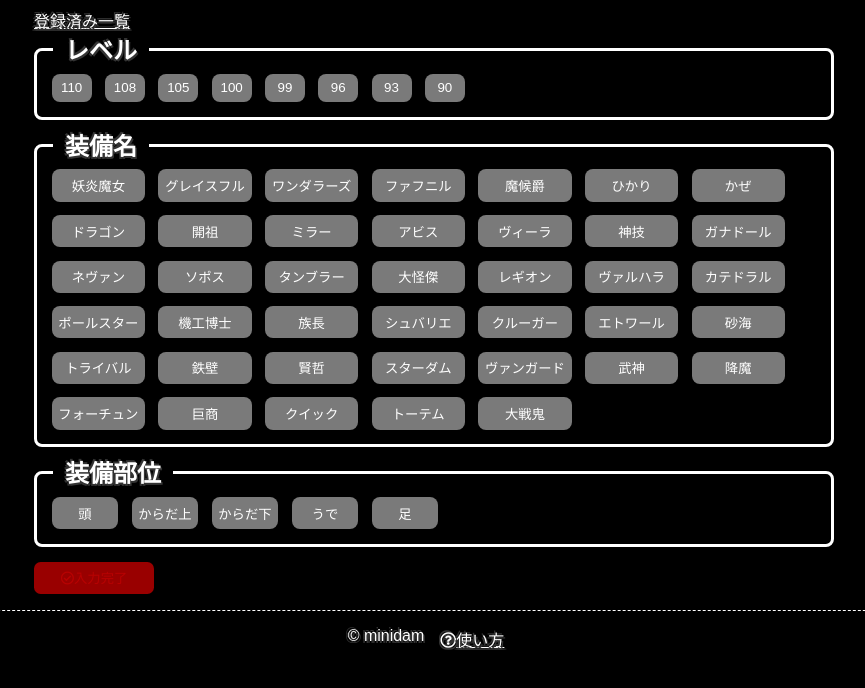
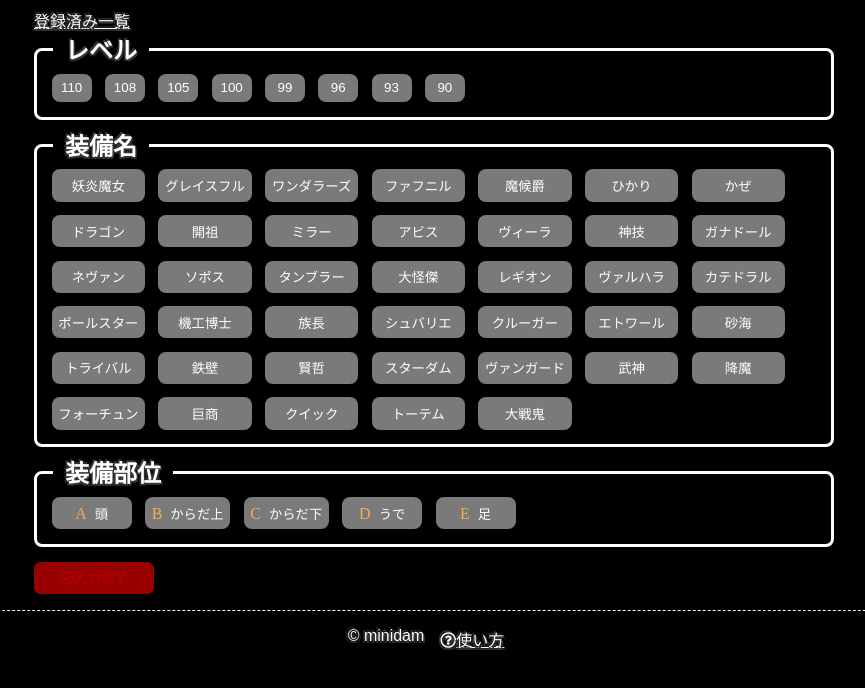
Before and after one commit to minidamjp/dqxarmor, an Angular app: page /a/new in a window 1280 px wide. Shown: the top 688 px of the page, without its empty margins (206-1071 px from the left). Built offline with nearby package versions, Linux system fonts and the light colour scheme; a web font is replaced by a local one.

Commit message:
Webアイコンを作ってWebフォント化したやつ設定したよ

```diff
--- a/src/app/armor-add/armor-add.component.html
+++ b/src/app/armor-add/armor-add.component.html
@@ -21,7 +21,7 @@
     <div class="container">
         <span class="title"><h2>装備部位</h2></span>
         <div class="buttons">
-            <button type="button" [class.hidden]="selectedSeries!==null && selectedSeries.noPartsList.includes(part.id)" [class.selected]="part.id===selectedPart?.id" (click)="selectPart(part)"  *ngFor="let part of masterDataService.getParts()">{{part.name}}</button>
+            <button type="button" [attr.data-armor-type]="part.id" [class.hidden]="selectedSeries!==null && selectedSeries.noPartsList.includes(part.id)" [class.selected]="part.id===selectedPart?.id" (click)="selectPart(part)"  *ngFor="let part of masterDataService.getParts()">{{part.name}}</button>
         </div>
     </div>
 </section>
--- a/src/app/armor-add/armor-add.component.scss
+++ b/src/app/armor-add/armor-add.component.scss
@@ -95,12 +95,48 @@ h2{
 	margin: 0.5em;
 	background-color: rgb(122, 122, 122);
 	color: #fff;
-	width: 5em;
+	min-width: 6em;
 	padding: 0.5em;
+	&[data-armor-type="0"]:before {
+		font-family: dqxarmor;
+		content: "A";
+		margin-right: 0.5em;
+		color: #f5ae51;
+		font-size: 1.2em;
+	}
+	&[data-armor-type="1"]:before {
+		font-family: dqxarmor;
+		content: "B";
+		margin-right: 0.5em;
+		color: #f5ae51;
+		font-size: 1.2em;
+	}
+	&[data-armor-type="2"]:before {
+		font-family: dqxarmor;
+		content: "C";
+		margin-right: 0.5em;
+		color: #f5ae51;
+		font-size: 1.2em;
+	}
+	&[data-armor-type="3"]:before {
+		font-family: dqxarmor;
+		content: "D";
+		margin-right: 0.5em;
+		color: #f5ae51;
+		font-size: 1.2em;
+	}
+	&[data-armor-type="4"]:before {
+		font-family: dqxarmor;
+		content: "E";
+		margin-right: 0.5em;
+		color: #f5ae51;
+		font-size: 1.2em;
+	}
 	&.hidden {
 	    display: none;
 	}
 }
+
 
 #effect-button button {
 	margin: 0.5em;
--- a/src/app/armor-list/armor-list.component.ts
+++ b/src/app/armor-list/armor-list.component.ts
@@ -77,7 +77,7 @@ export class ArmorListComponent implements OnInit {
             }
           }
           if (this.cnt > 0){
-          displayArmorList.push(searchArmor);
+            displayArmorList.push(searchArmor);
           }
         }
       }
--- a/src/styles.scss
+++ b/src/styles.scss
@@ -1,5 +1,9 @@
 /* You can add global styles to this file, and also import other style files */
 @import "~@fortawesome/fontawesome-free/css/all.css";
+@font-face {
+    font-family: 'dqxarmor';
+    src: url('assets/armor_icon.woff2') format('woff2'), url('assets/armor_icon.woff') format('woff');
+}
 
 body{
 /*
@@ -39,3 +43,7 @@ footer div{
     margin-left: 1rem;
     margin-right: 1rem;
 }
+
+.dqxarmor-icon {
+    font-family: dqxarmor;
+  }
```
